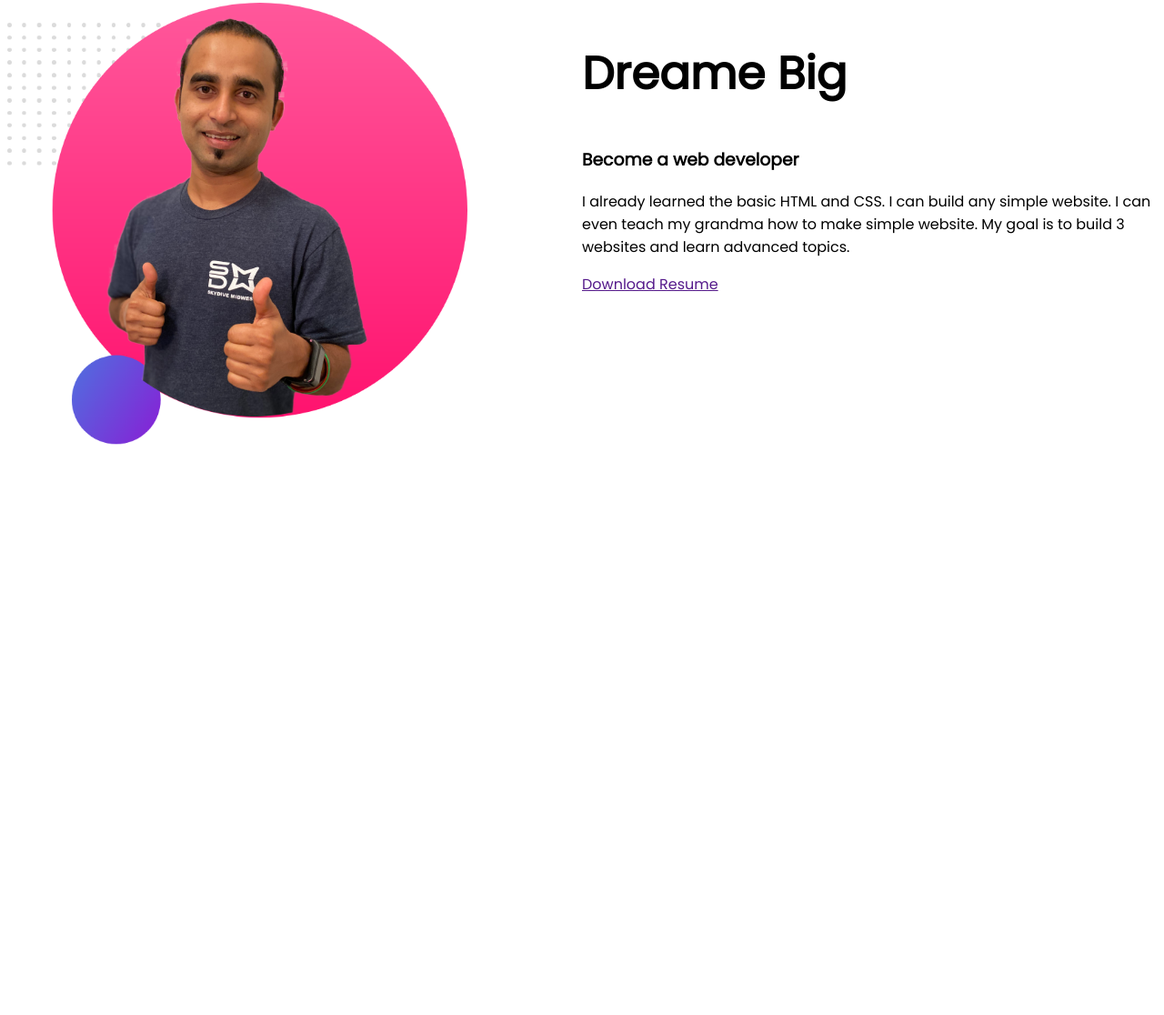
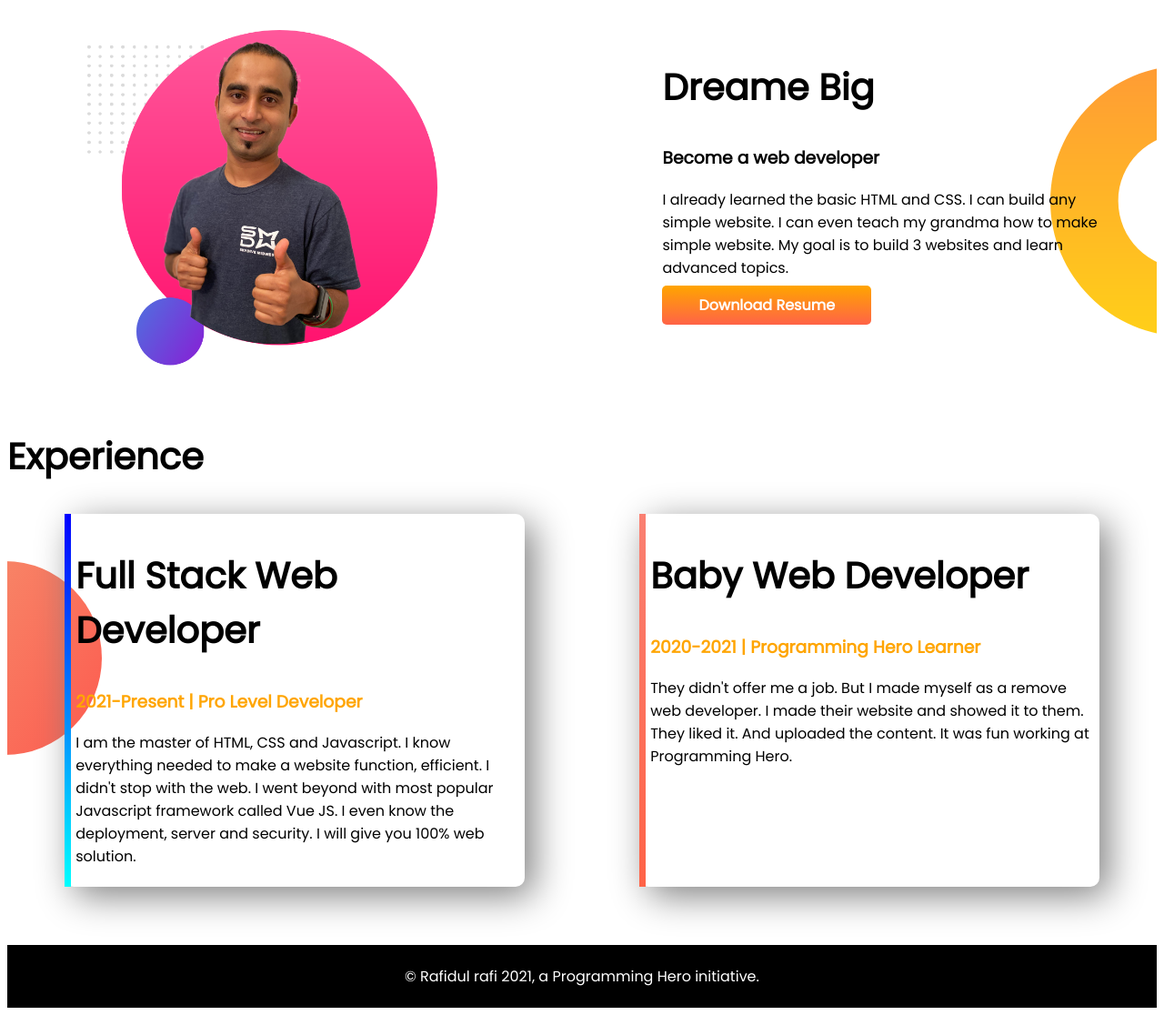
Before and after one commit to MdRafidulIslam/my-first-website, a plain HTML site: page index.html in a window 1280 px wide. Shown: the part 514-1630 px from the top of the page at 91% size. Before the commit the page ends 1018 px from the top, so only its background shows below. Drawn offline with Linux system fonts and the light colour scheme.

Commit message:
Added middle & footer

```diff
--- a/index.html
+++ b/index.html
@@ -11,19 +11,20 @@
     <link rel="stylesheet" href="style.css">
 </head>
 <body>
-    <section>
+    <section id="top" class="section">
         <div class="half">
             <h1>Welcome to</h1>
             <h1><span class="orange">Md.Rafidul Islam</span> World!!!</h1>
             <h2>Build Climber and Train Stopper</h2>
             <p>You might saw me jumping, climbing buildings, and stopping trains. But nobody pays me a dime for that work. That's why I am learning and mastering web development. I will not stop until I become the Web Development Hero.</p>
+            <a class="button" href="">Hire Me</a>
         </div>
         <div class="half">
             <img src="jhankar.png" alt="">
         </div>
      </section>
 
-     <section>
+     <section id="middle" class="section">
          <div class="half">
              <img src="jhankar2.png" alt="">
          </div>
@@ -31,8 +32,30 @@
              <h1>Dreame Big</h1>
              <h3>Become a web developer</h3>
              <p>I already learned the basic HTML and CSS. I can build any simple website. I can even teach my grandma how to make simple website. My goal is to build 3 websites and learn advanced topics.</p>
-             <a href="">Download Resume</a>
+             <a class="button" href="">Download Resume</a>
          </div>
      </section>
+
+     <section id="expe">
+            <h1>Experience</h1>
+        <div class="section">
+                 <div id="web" class="half border">
+                      <h1>Full Stack Web Developer</h1>
+                     <h3 class="orange">2021-Present | Pro Level Developer</h3>
+                    <p>I am the master of HTML, CSS and Javascript. I know everything needed to make a website function, efficient. I didn't stop with the web. I went beyond with most popular Javascript framework called Vue JS. I even know the deployment, server and security. I will give you 100% web solution.</p>
+                     </div>
+
+                 <div id="baby" class="half border">
+                       <h1>Baby Web Developer</h1>
+                      <h3 class="orange">2020-2021 | Programming Hero Learner</h3>
+                        <p>They didn't offer me a job. But I made myself as a remove web developer. I made their website and showed it to them. They liked it. And uploaded the content. It was fun working at Programming Hero.</p>
+                 </div>
+
+           </div>
+     </section>
+
+     <footer>
+         <p>© Rafidul rafi 2021, a Programming Hero initiative.</p>
+     </footer>
 </body>
 </html>
--- a/style.css
+++ b/style.css
@@ -6,16 +6,77 @@ body {
 }
 
 h1 {
-  font-size: 50px;
+  font-size: 40px;
 }
-section {
+.section {
   display: flex;
 }
 
 .half {
-  width: 50%;
+  width: 40%;
+  margin-left: 5%;
+  margin-right: 5%;
+  padding-left: 2%;
 }
 
 .half img {
   width: 80%;
 }
+
+.button {
+  text-decoration: none;
+  background-image: linear-gradient(orange, tomato);
+  padding: 10px 40px;
+  font-weight: 700;
+  border-radius: 5px;
+  color: white;
+}
+
+footer p {
+  text-align: center;
+}
+
+.border {
+  box-shadow: 10px 10px 40px gray;
+  margin-left: 5%;
+  margin-right: 5%;
+  padding: 5px;
+  border-radius: 10px;
+}
+
+#web {
+  border-left: 7px solid;
+  border-image: linear-gradient(blue, cyan);
+  border-image-slice: 1;
+}
+
+#baby {
+  border-left: 7px solid;
+  border-image: linear-gradient(salmon, tomato);
+  border-image-slice: 1;
+}
+
+footer {
+  background-color: black;
+  color: white;
+  padding-top: 0.5%;
+  padding-bottom: 0.5%;
+  margin-top: 5%;
+}
+#top {
+  background-image: url(images/top-banner.png);
+  background-repeat: no-repeat;
+}
+#middle {
+  margin-top: 5%;
+  background-image: url(images/dream-bg.png);
+  background-repeat: no-repeat;
+  background-position: right;
+}
+
+#expe {
+  margin-top: 5%;
+  background-image: url(images/exp-bg.png);
+  background-repeat: no-repeat;
+  background-position: left;
+}
```
